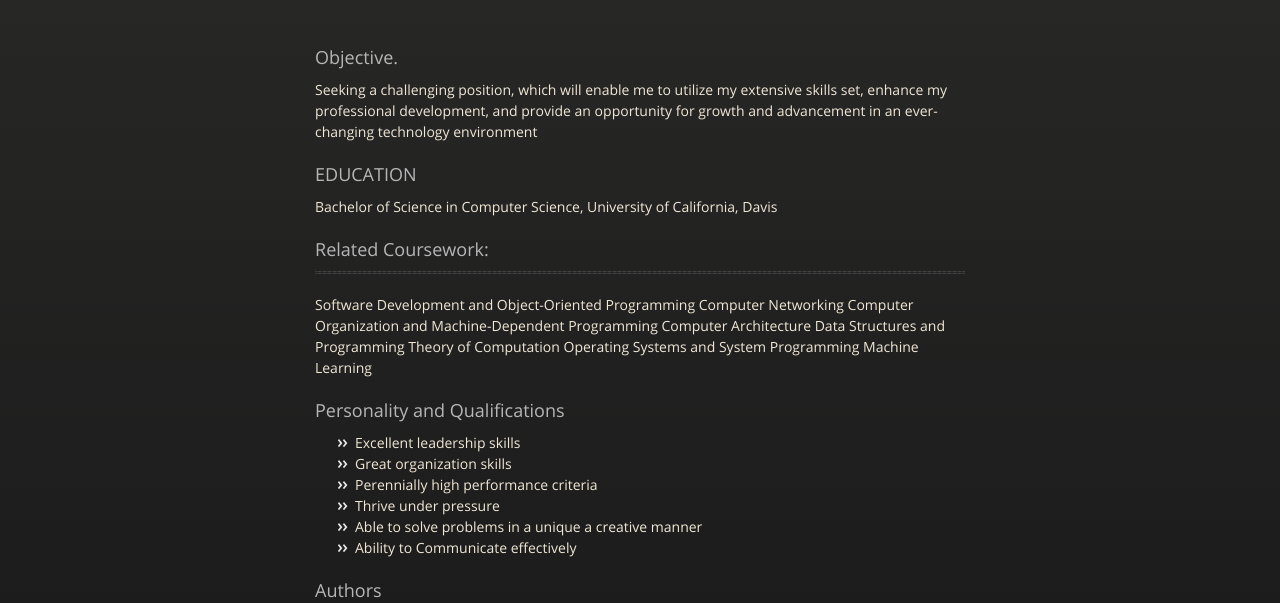
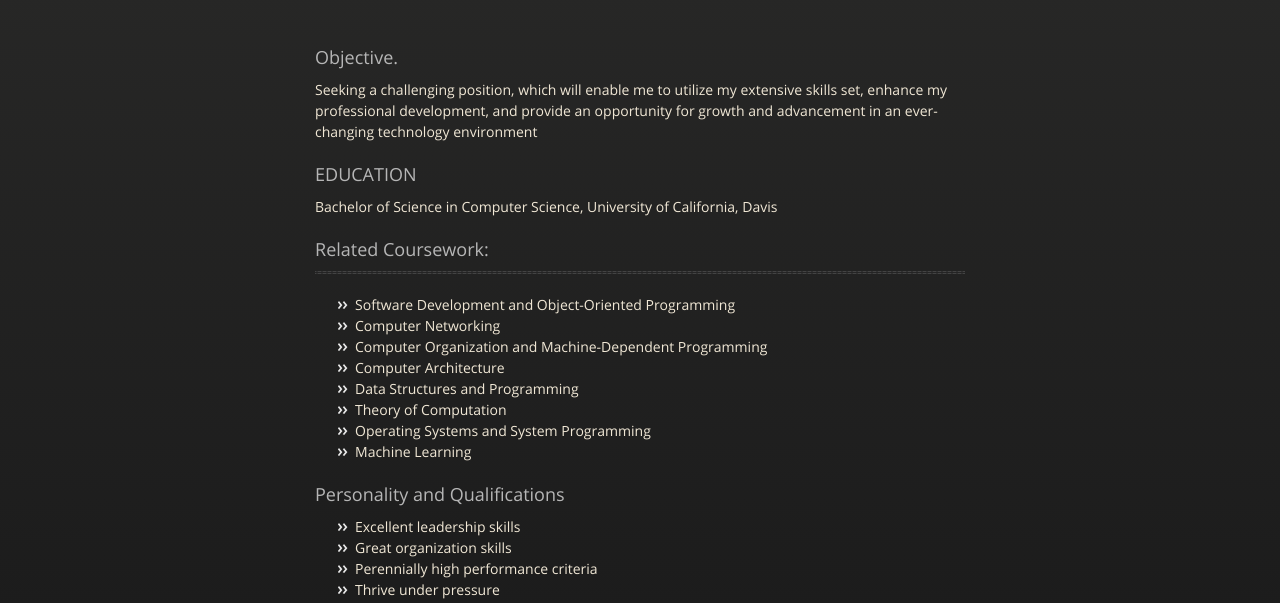
Before and after one commit to NiallSmithCV/CV, a plain HTML site: page index.html in a window 1280 px wide. Shown: the part 189-792 px from the top of the page. Drawn offline with nearby package versions, Linux system fonts and the light colour scheme.

```diff
--- a/index.html
+++ b/index.html
@@ -54,13 +54,16 @@ University of California, Davis</p>
 
 <hr>
 
-<p>Software Development and Object-Oriented Programming
- Computer Networking
-Computer Organization and Machine-Dependent Programming
-Computer Architecture
-Data Structures and Programming
- Theory of Computation
-Operating Systems and System Programming Machine Learning</p>
+<ul>
+<li>Software Development and Object-Oriented Programming</li>
+<li>Computer Networking</li>
+<li>Computer Organization and Machine-Dependent Programming </li>
+<li>Computer Architecture</li>
+<li>Data Structures and Programming</li>
+<li>Theory of Computation</li>
+<li>Operating Systems and System Programming </li>
+<li>Machine Learning</li>
+</ul>
 
 <h3>
 <a id="personality-and-qualifications" class="anchor" href="#personality-and-qualifications" aria-hidden="true"><span aria-hidden="true" class="octicon octicon-link"></span></a>Personality and Qualifications</h3>
@@ -75,7 +78,7 @@ Operating Systems and System Programming Machine Learning</p>
 </ul>
 
 <h3>
-<a id="authors" class="anchor" href="#authors" aria-hidden="true"><span aria-hidden="true" class="octicon octicon-link"></span></a>Authors</h3>
+<a id="author" class="anchor" href="#author" aria-hidden="true"><span aria-hidden="true" class="octicon octicon-link"></span></a>Author</h3>
 
 <p>Niall Smith</p>
       </section>
--- a/params.json
+++ b/params.json
@@ -1,6 +1,6 @@
 {
   "name": "Projects",
   "tagline": "",
-  "body": "### Objective.\r\nSeeking a challenging position, which will enable me to utilize my extensive skills set, enhance my professional development, and provide an opportunity for growth and advancement in an ever-changing technology environment\r\n\r\n### EDUCATION\r\nBachelor of Science in Computer Science,\r\nUniversity of California, Davis\r\n\r\n\r\n\r\n\r\n### Related Coursework:\r\n- - - - - - - -\r\nSoftware Development and Object-Oriented Programming\r\n Computer Networking\r\nComputer Organization and Machine-Dependent Programming \r\nComputer Architecture\r\nData Structures and Programming\r\n Theory of Computation\r\nOperating Systems and System Programming Machine Learning\r\n\r\n### Personality and Qualifications\r\n- Excellent leadership skills\r\n- Great organization skills\r\n- Perennially high performance criteria\r\n- Thrive under pressure\r\n- Able to solve problems in a unique a creative manner\r\n- Ability to Communicate effectively\r\n\r\n\r\n### Authors \r\nNiall Smith\r\n\r\n",
+  "body": "### Objective.\r\nSeeking a challenging position, which will enable me to utilize my extensive skills set, enhance my professional development, and provide an opportunity for growth and advancement in an ever-changing technology environment\r\n\r\n### EDUCATION\r\nBachelor of Science in Computer Science,\r\nUniversity of California, Davis\r\n\r\n\r\n\r\n\r\n### Related Coursework:\r\n- - - - - - - -\r\n- Software Development and Object-Oriented Programming\r\n- Computer Networking\r\n- Computer Organization and Machine-Dependent Programming \r\n- Computer Architecture\r\n- Data Structures and Programming\r\n- Theory of Computation\r\n- Operating Systems and System Programming \r\n- Machine Learning\r\n\r\n### Personality and Qualifications\r\n- Excellent leadership skills\r\n- Great organization skills\r\n- Perennially high performance criteria\r\n- Thrive under pressure\r\n- Able to solve problems in a unique a creative manner\r\n- Ability to Communicate effectively\r\n\r\n\r\n### Author \r\nNiall Smith\r\n\r\n",
   "note": "Don't delete this file! It's used internally to help with page regeneration."
 }
```
